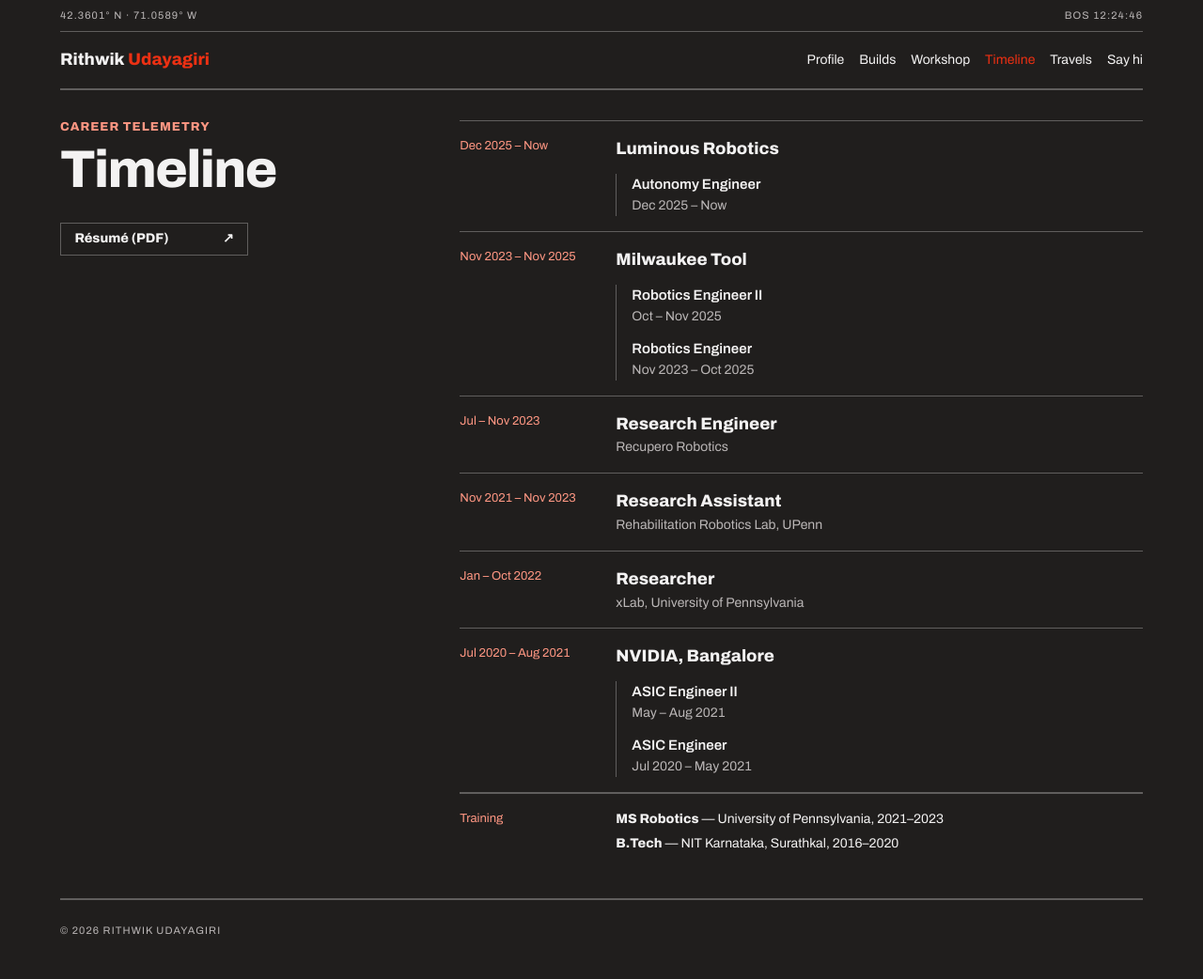
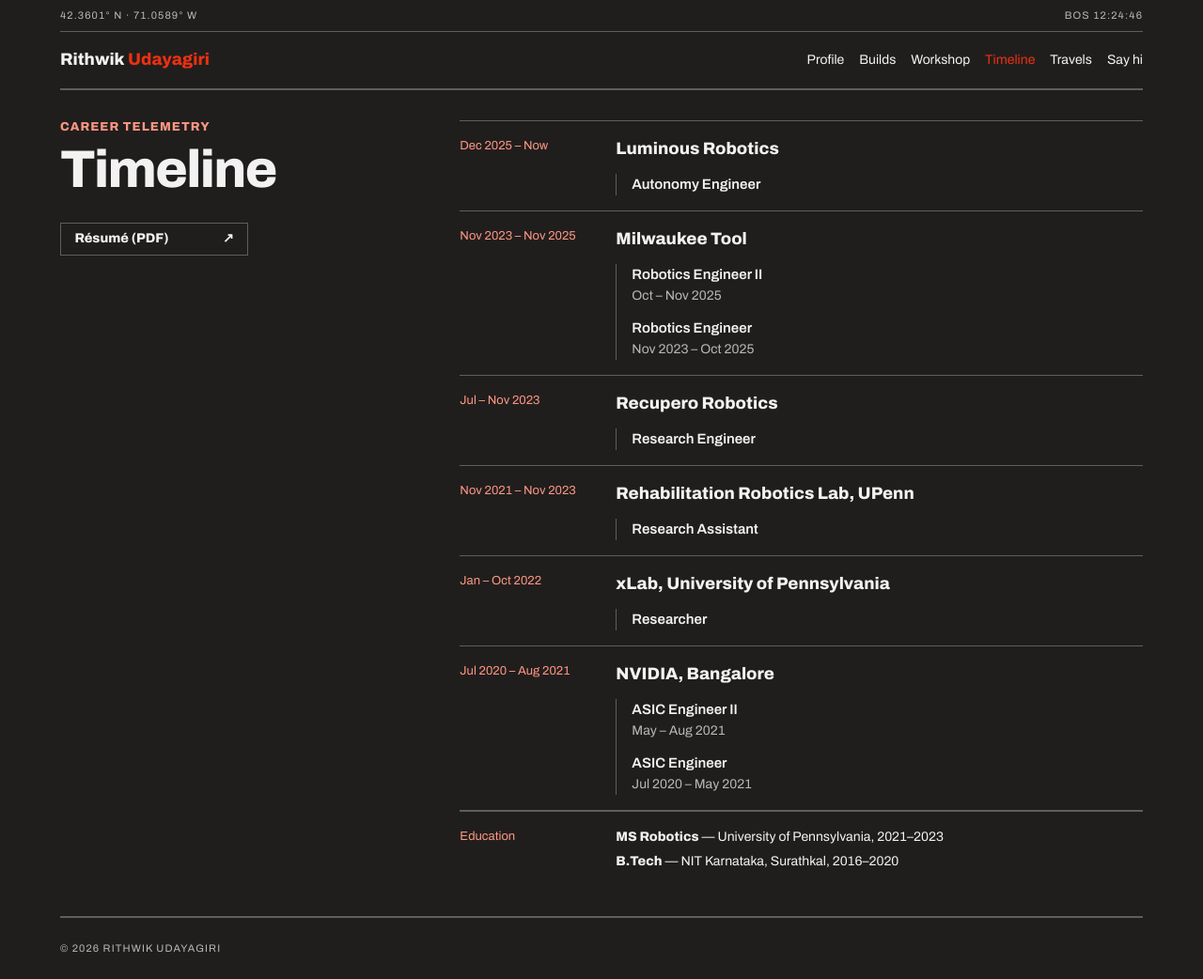
Before and after one commit to RithwikU/rithwiku.github.io, a Jekyll site: the page built from _pages/timeline.md, in a window 1280 px wide and 1042 px high. Shown: the whole window at 94% size. Built offline with Jekyll 4.4.1, drawn with Linux system fonts in a browser that asks for light colours.

Commit message:
Group every timeline company; rename Training to Education
Single-role companies drop the repeated role date.

Co-Authored-By: Claude Opus 5.5 <noreply@anthropic.com>

```diff
--- a/_data/timeline.yml
+++ b/_data/timeline.yml
@@ -2,10 +2,8 @@
 resume: assets/pdf/RithwikUdayagiri.pdf
 experience:
   # One entry per company. List roles newest first; `dates` is the whole stint.
-  # Companies with several roles (or `grouped: true`) show the company name with roles nested under it.
   - org: Luminous Robotics
     dates: Dec 2025 – Now
-    grouped: true
     roles:
       - title: Autonomy Engineer
         dates: Dec 2025 – Now
--- a/_pages/timeline.md
+++ b/_pages/timeline.md
@@ -15,22 +15,18 @@ description: Experience and education of Rithwik Udayagiri.
     {%- for e in t.experience %}
     <div class="tl-row">
       <span class="tl-date">{{ e.dates }}</span>
-      {%- if e.roles.size > 1 or e.grouped %}
       <div>
         <div class="tl-title">{{ e.org }}</div>
         <ol class="tl-roles">
           {%- for r in e.roles %}
-          <li><div class="tl-role">{{ r.title }}</div><div class="tl-org">{{ r.dates }}</div></li>
+          <li><div class="tl-role">{{ r.title }}</div>{% if e.roles.size > 1 %}<div class="tl-org">{{ r.dates }}</div>{% endif %}</li>
           {%- endfor %}
         </ol>
       </div>
-      {%- else %}
-      <div><div class="tl-title">{{ e.roles[0].title }}</div><div class="tl-org">{{ e.org }}</div></div>
-      {%- endif %}
     </div>
     {%- endfor %}
     <div class="tl-row major">
-      <span class="tl-date">Training</span>
+      <span class="tl-date">Education</span>
       <div class="tl-training">
         {%- for ed in t.education %}
         <span><strong>{{ ed.degree }}</strong> — {{ ed.school }}, {{ ed.years }}</span>
```
